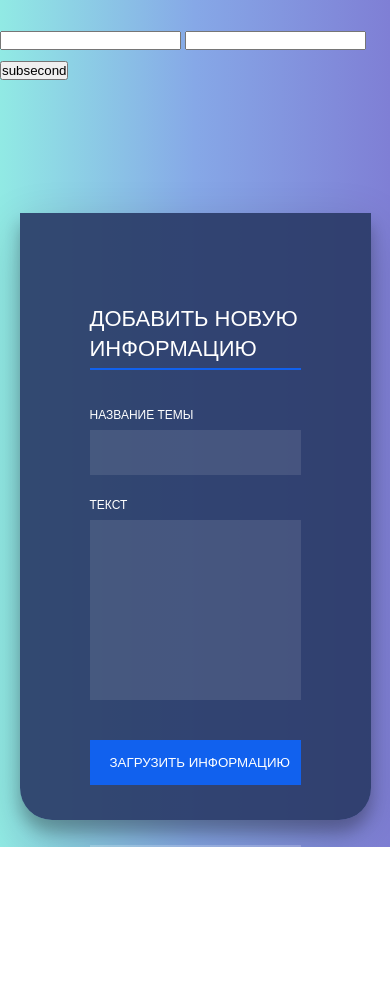
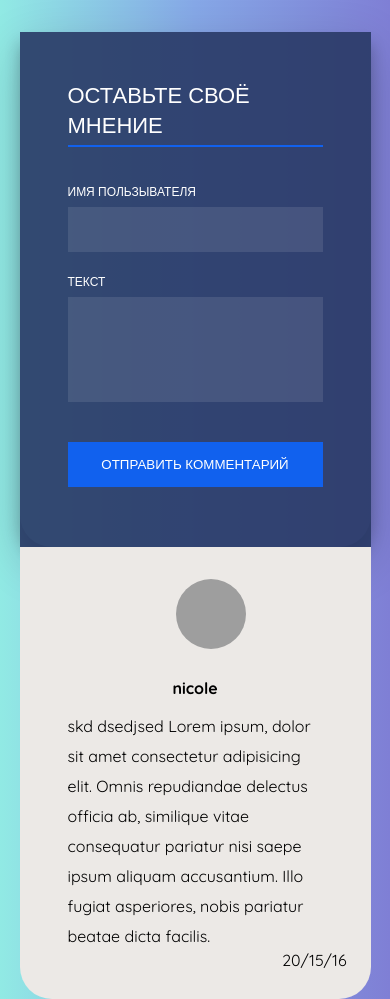
Before and after one commit to eduardBi/KirilDplm, a website: page newIndividualPost.html in a window 390 px wide. Before the commit the page ends 847 px from the top, so only its background shows below. Drawn offline with Linux system fonts and the light colour scheme; grey boxes are pictures that could not be loaded.

Commit message:
added coment generator

```diff
--- a/newIndividualPost.html
+++ b/newIndividualPost.html
@@ -11,15 +11,7 @@
 <body>
 
 
-    <form onsubmit="return mySubmitFunction(event)">
-        <input
-        id="userName"
-        type="text">
-        <input
-        id="userText"
-        type="text">
-        <button type="submit">subsecond</button>
-      </form>
+
 
 
 
@@ -30,17 +22,17 @@
     </div>
     <div class="login-wrap indiv-comment" >
         <div class="login-html">
-          <input id="tab-1" type="radio" name="tab" class="sign-in" checked><label for="tab-1" class="tab">добавить новую информацию</label>
-          <input id="tab-2" type="radio" name="tab" class="sign-up"><label for="tab-2" class="tab"></label>
+          <input id="tab-1" type="radio" name="tab" class="sign-in" checked><label for="tab-1" class="tab">оставьте своё мнение</label>
+          <input id="tab-2" type="radio" name="tab"  class="sign-up"><label for="tab-2" class="tab"></label>
           <form class="login-form" onsubmit="return mySubmitFunction(event)">
             <div class="sign-in-htm">
               <div class="group">
-                <label for="user" class="label">название темы</label>
-                <input id="user" type="text"  class="input grab">
+                <label for="user" class="label">имя пользывателя</label>
+                <input id="userName" type="text"  class="input grab">
               </div>
               <div class="group">
                 <label for="pass" class="label">Текст</label>
-                <textarea id="postText"  type="password" class="input" data-type="password" name="" id="" cols="30" rows="10">
+                <textarea id="userText"  type="password" class="input" data-type="password" name="" id="" cols="30" rows="5">
 
                 </textarea>
               </div>
@@ -48,41 +40,39 @@
 
               </div>
               <div class="group">
-                <input type="submit" style="margin-top: 2.5rem ; cursor: pointer;" class="button" value="загрузить информацию">
+                <input type="submit" style="margin-top: 2.5rem ; cursor: pointer;" class="button" value="отправить комментарий">
               </div>
-              <div class="hr"></div>
+
 
             </div>
 
         </form>
         </div>
       </div>
+      <div class="comment-section">
+        <div class="users-comment">
+        <div class="img-wrap">
+            <img src="https://source.unsplash.com/600x400/?computer" alt="">
+        </div>
+        <div class="user-data">
+            <div class="user-name">
+                    nicole
+            </div>
+            <div class="user-text">
+                skd dsedjsed Lorem ipsum, dolor sit amet consectetur adipisicing elit. Omnis repudiandae delectus officia ab, similique vitae consequatur pariatur nisi saepe ipsum aliquam accusantium. Illo fugiat asperiores, nobis pariatur beatae dicta facilis.
+            </div>
+
+        </div>
+        <div class="comment-data">
+            20/15/16
+        </div>
+
+        </div>
+
+      </div>
 
       <script src="./updatePosts.js"></script>
     <script>
-/*
-
-
-
-
-
-
-
-
-
-
-
-
-
-
-
-
-push comments
-
-
-
-
-*/
 function getTime(){
 
             var today = new Date();
@@ -146,6 +136,47 @@ function updateComments(data){
                 console.log(i)
                 document.body.innerHTML+=data.comments[comments.length+i].userNameVal
                 document.body.innerHTML+=data.comments[comments.length+i].userTextVal
+
+
+                let wrapper=document.querySelector('.comment-section');
+                let userComment = document.createElement('div');
+                userComment.className='users-comment';
+
+                let imgWrap = document.createElement('div');
+                imgWrap.className='img-wrap'
+
+                let userImg = document.createElement('img');
+                userImg.src='https://source.unsplash.com/600x400/?computer'
+                imgWrap.append(userImg)
+
+                let userData = document.createElement('div');
+                userData.className='user-data'
+                let username = document.createElement('div');
+                username.classList='user-name'
+                username.innerHTML='ddesdesd'
+
+                let userText = document.createElement('div');
+                userText.classList='user-text'
+                userText.innerHTML='drfdrfdrfdrgdrg'
+
+                userData.append(username)
+                userData.append(userText)
+
+                let commentData = document.createElement('div');
+                commentData.classList='comment-data'
+                commentData.innerHTML='15.78226'
+
+
+                userComment.append(imgWrap)
+                userComment.append(userData)
+                userComment.append(commentData)
+
+
+                wrapper.append(userComment)
+                let brake=document.createElement('hr')
+                wrapper.append(brake)
+
+
             }
 
             comments=data.comments;
@@ -181,6 +212,7 @@ socket.addEventListener('message',(e) =>{
     let submit=document.querySelector('form')
 
     function mySubmitFunction(e) {
+            console.log('getSome')
             e.preventDefault();
 
             let userName =document.getElementById('userName')
--- a/style.css
+++ b/style.css
@@ -284,7 +284,7 @@ width: 100%;
 }
 .indiv img{
 
-  max-width: 400px;
+  max-width: 350px;
   width: 100%;
 
 }
@@ -310,14 +310,86 @@ width: 100%;
   border-bottom-left-radius: 0;
   border-bottom-right-radius: 0;
 }
+.indiv-comment .login-html{
+  border-radius: 0;
+}
 .indiv-comment label{
     text-align: left !important;
 
-    color: red;
 }
 .indiv-comment input , .indiv-comment textarea {
   border-radius: 0 !important;
 }
+.login-form .group .button{
+  margin-bottom: 3rem;
+}
+
+.indiv-comment .login-html {
+  padding: 3rem;
+  padding-bottom: 0;
+}
+
+.comment-data{
+  margin-top: 1rem;
+  padding: 1rem;
+  position: absolute;
+  bottom: 0.5rem;
+  right: 0.5rem;
+
+}
+br{
+  height: 1px;
+  width: 100%;
+  background: red;
+
+}
+.comment-section{
+  background: #ECE9E6;
+  width: 646px;
+
+  border-bottom-left-radius: 2rem;
+  border-bottom-right-radius: 2rem;
+}
+
+.users-comment{
+  padding: 2rem;
+  position: relative;
+  display: flex;
+  flex-direction: row;
+  align-items: center;
+
+}
+.user-data{
+  margin: 0 2rem  ;
+  padding: 1rem;
+  width: 100%;
+
+}
+.user-name{
+  margin:  0.5rem 0;
+  font-weight: bold;
+  text-align: center;
+}
+
+.img-wrap{
+  margin-right: 2rem;
+
+  height: 70px;
+  width: 70px;
+}
+
+.img-wrap img{
+  border-radius: 50%;
+
+  margin: 0 2rem;
+  width: 100%;
+  height: 100%;
+
+}
+
+
+
+
 
 @media screen and (max-width: 768px)  {
   .indiv-comment.login-wrap {
@@ -326,6 +398,14 @@ width: 100%;
     border-top-left-radius: 0;
     border-top-right-radius: 0;
     max-width: 678px;
+
+}
+.users-comment{
+    flex-direction: column;
+}
+.comment-section{
+  width: 550px;
+
 
 }
  .indiv-comment.login-wrap >*{
@@ -347,15 +427,26 @@ width: 100%;
   }
 }
 
+
+
 @media screen and (min-width: 600px)  {
+
 
   .indiv-comment.login-wrap, .indiv-comment.login-wrap>*{
     width: 540px;
   }
 }
+
+@media screen and (max-width: 600px)  {
+  .comment-section{
+    width: 90%;
+  }
+
+}
 @media screen and (min-width: 770px)  {
 
   .indiv-comment.login-wrap, .indiv-comment.login-wrap>*{
-    width: 676px;
+    width: 646px;
   }
+
 }
```
